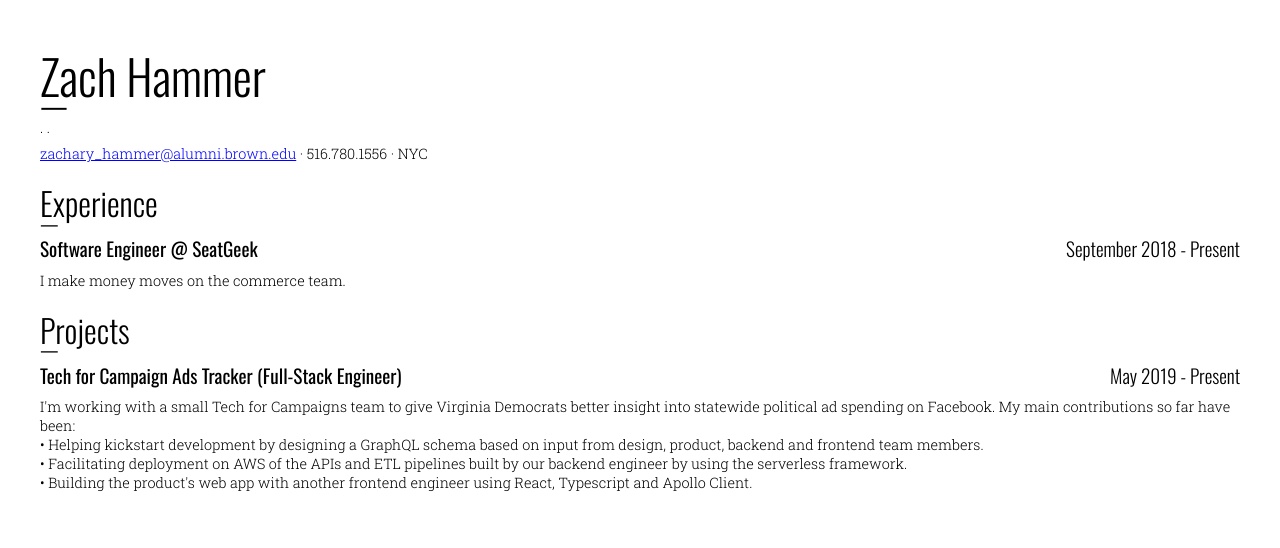
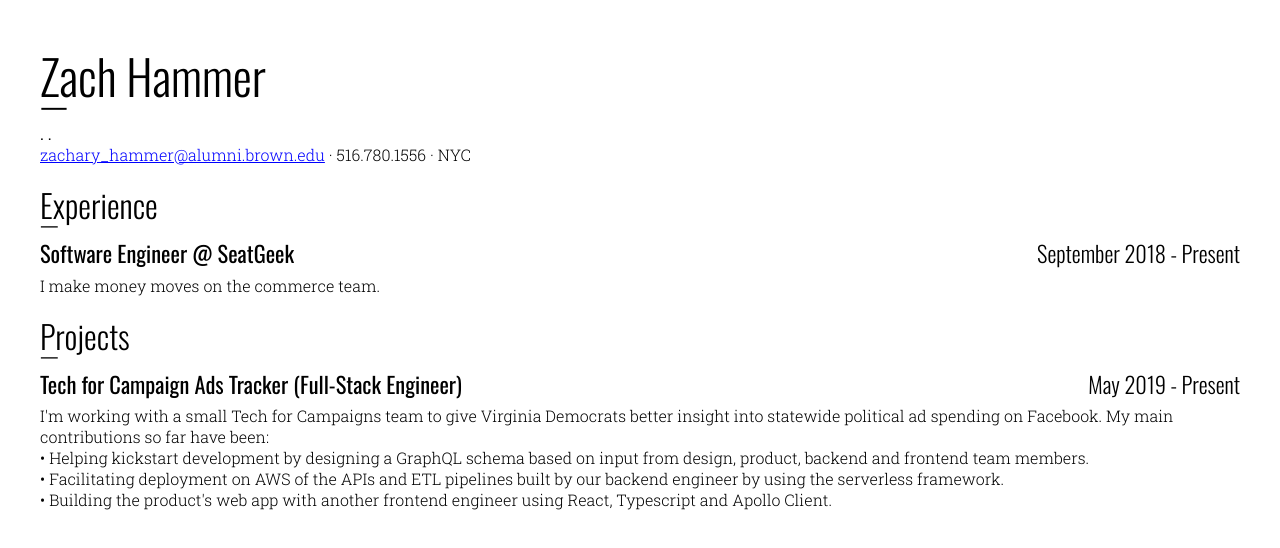
Before and after one commit to zhammer/resume, a React (Create React App) app: page / in a window 1280 px wide. Shown: the top 548 px of the page. Built offline with nearby package versions, Linux system fonts and the light colour scheme.

Commit message:
Update styles

```diff
--- a/src/resume-components/components.ts
+++ b/src/resume-components/components.ts
@@ -31,6 +31,7 @@
 
 export const Header = {
   One: styled.h1`
+    margin-bottom: 0.25em;
     font-size: 3rem;
     ${withUnderline};
   `,
@@ -39,16 +40,16 @@
     ${withUnderline};
   `,
   Three: styled.h2<{ heavy?: boolean }>`
-    font-size: 1.2rem;
+    margin-bottom: 0.25em;
+    font-size: 1.4rem;
     font-weight: ${props => (props.heavy ? 400 : 300)};
   `
 };
 
-export const Paragraph = styled.p`
+export const Paragraph = styled.p<{ heavy?: boolean }>`
   font-family: "Roboto Slab", serif;
-  font-weight: 300;
-  padding-top: 0.5em;
-  font-size: 0.9rem;
+  font-weight: ${props => (props.heavy ? 400 : 300)};
+  font-size: 1rem;
 
   & > ul {
     list-style: none;
```
